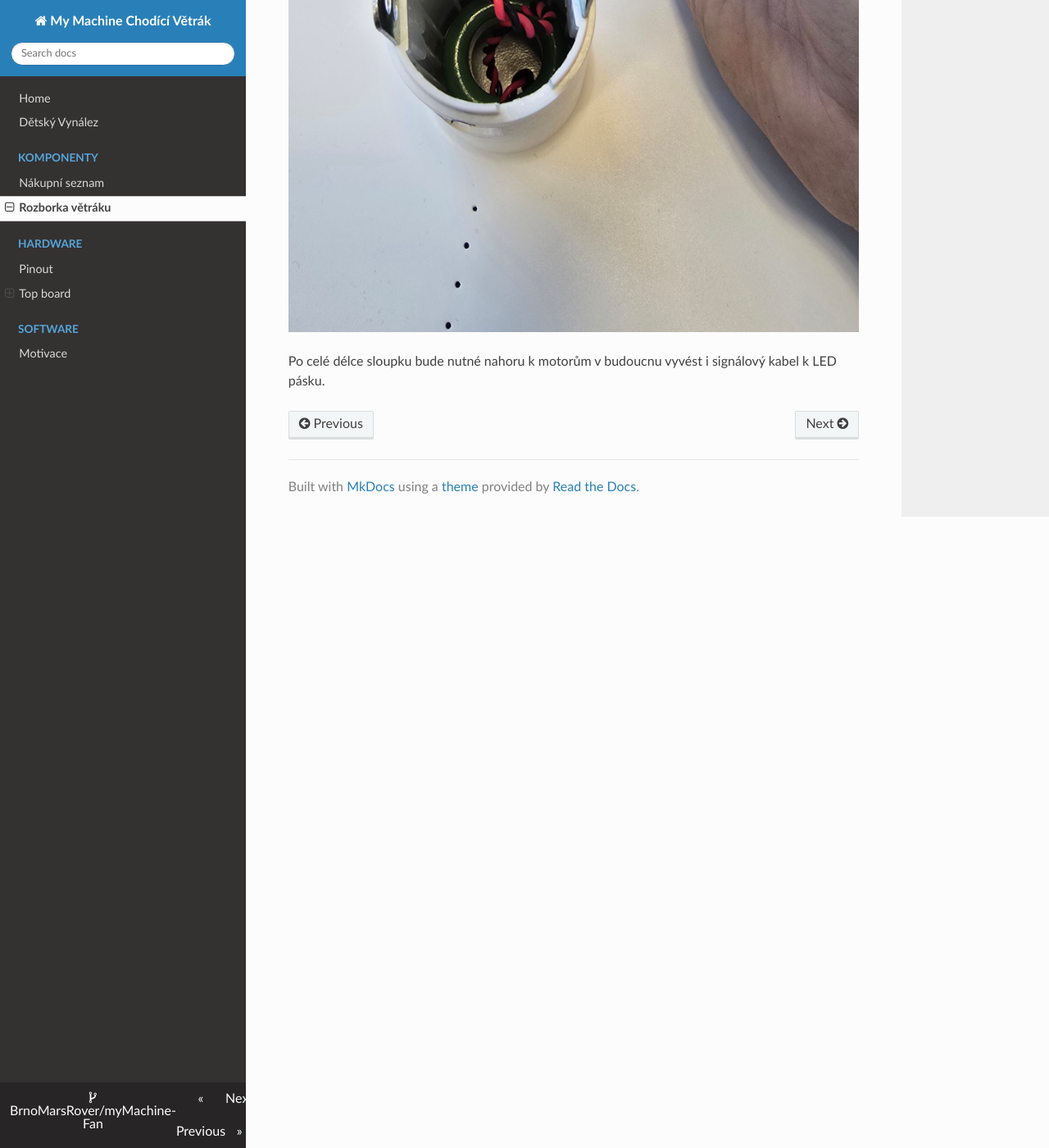
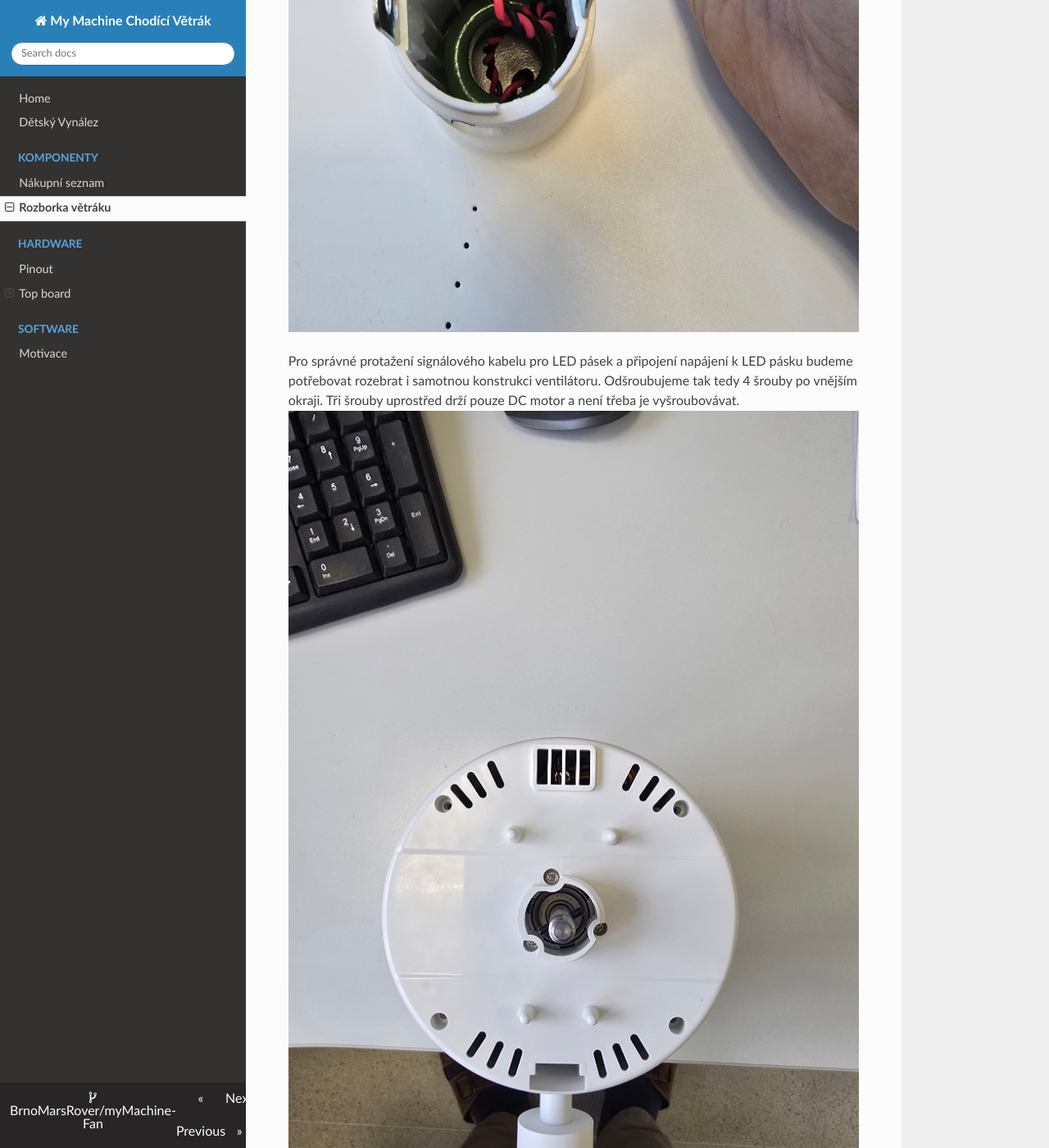
Before and after one commit to BrnoMarsRover/myMachine-Fan, an MkDocs documentation site: the page built from docs/construction/rozborka.md, in a window 1280 px wide and 1400 px high, scrolled down 12936 px. Shown: the whole window at 82% size. Built offline with MkDocs 1.6.1, drawn with Linux system fonts in a browser that asks for light colours; nearby versions of some CDN libraries; some of the changed text lies outside the part shown.

Commit message:
Adds more deconstruction images

```diff
--- a/docs/construction/rozborka.md
+++ b/docs/construction/rozborka.md
@@ -30,4 +30,14 @@
 Na poprvé to bude možná trochu zápas, zkuste si hned po rozložení mechanismus opět složit, aby jste si zapamatovali, jak do sebe zapadá.
 ![Kryt baterie 10](../images/rozborka/10.jpg)
 
-Po celé délce sloupku bude nutné nahoru k motorům v budoucnu vyvést i signálový kabel k LED pásku.
+Pro správné protažení signálového kabelu pro LED pásek a připojení napájení k LED pásku budeme potřebovat rozebrat i samotnou konstrukci ventilátoru. Odšroubujeme tak tedy 4 šrouby po vnějším okraji. Tři šrouby uprostřed drží pouze DC motor a není třeba je vyšroubovávat.
+![Kryt baterie 11](../images/rozborka/11.jpg)
+
+Zbytek sloupku ohneme následujícím způsobem a celý válcový plášť stáhneme směrem doleva. Není potřeba používat žádnou sílu, ta byla potřeba pouze na poprvé, tlačítka už jsem za vás ulomil :).
+![Kryt baterie 12](../images/rozborka/12.jpg)
+
+Uvnitř nás čekají 3 konektory, přičemž ten 3-pinový je napájecí. Pokud chceme rozebrat konektor vedoucí od sloupku, musíme ho odpojit a prostřčit směrem zpět
+![Kryt baterie 13](../images/rozborka/13.jpg)
+
+Kabel lze skulinou prostrčit zpět, což nám umožní rozebrat konektor sloupku obdobným způsobem jako předtím.
+![Kryt baterie 14](../images/rozborka/14.jpg)
```
Also changed, not shown: docs/construction/komponenty.md (+8 -8 lines), docs/images/rozborka/11.jpg (added), docs/images/rozborka/12.jpg (added), docs/images/rozborka/13.jpg (added), docs/images/rozborka/14.jpg (added).
